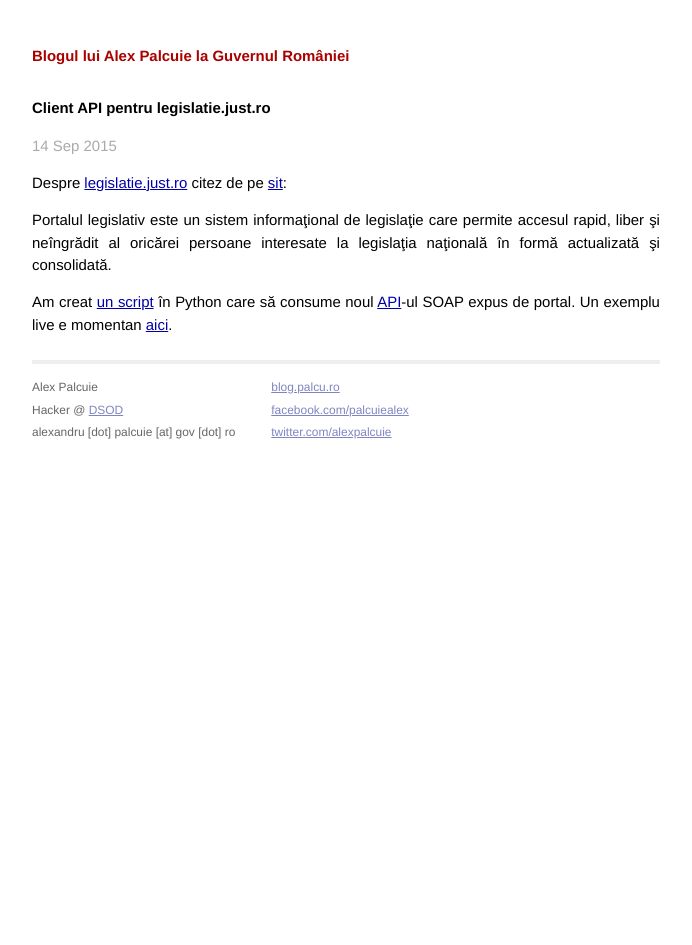
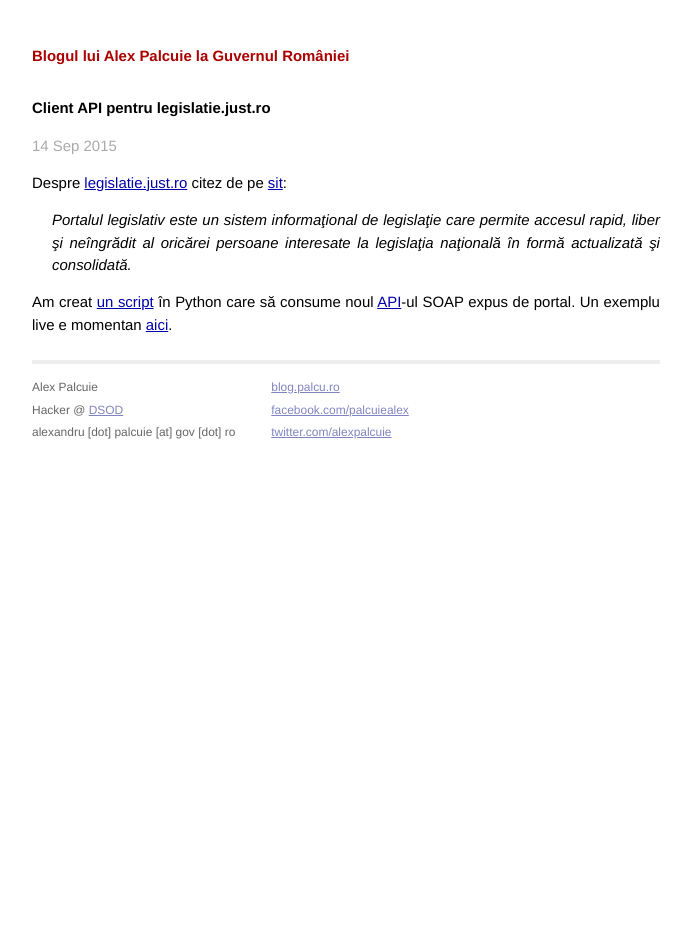
Before and after one commit to palcu/gov.palcu.ro, a Jekyll site: the page built from _posts/2015-09-14-client-api-pentru-legislatie-just-ro.markdown, in a window 1280 px wide. Shown: the whole page, without its empty margins (294-986 px from the left). Built offline with Jekyll 4.4.1, drawn with Linux system fonts in a browser that asks for light colours; Markdown is read by kramdown in place of the engine named in the settings.

Commit message:
Add blockquote style

```diff
--- a/_posts/2015-09-14-client-api-pentru-legislatie-just-ro.markdown
+++ b/_posts/2015-09-14-client-api-pentru-legislatie-just-ro.markdown
@@ -7,8 +7,8 @@ date: "Mon Sep 14 15:40:20 +0300 2015"
 Despre [legislatie.just.ro][1] citez de pe [sit][2]:
 
 > Portalul legislativ este un sistem informaţional de legislaţie care permite
-accesul rapid, liber şi neîngrădit al oricărei persoane interesate la legislaţia
-naţională în formă actualizată şi consolidată.
+> accesul rapid, liber şi neîngrădit al oricărei persoane interesate la legislaţia
+> naţională în formă actualizată şi consolidată.
 
 Am creat [un script][4] în Python care să consume noul [API][3]-ul SOAP expus de
 portal. Un exemplu live e momentan [aici][5].
--- a/css/main.css
+++ b/css/main.css
@@ -158,3 +158,8 @@ a:visited { color: #a0a; }
 .post pre.terminal code {
   background-color: #333;
 }
+
+.post blockquote {
+  margin-left: 20px;
+  font-style: italic;
+}
```
